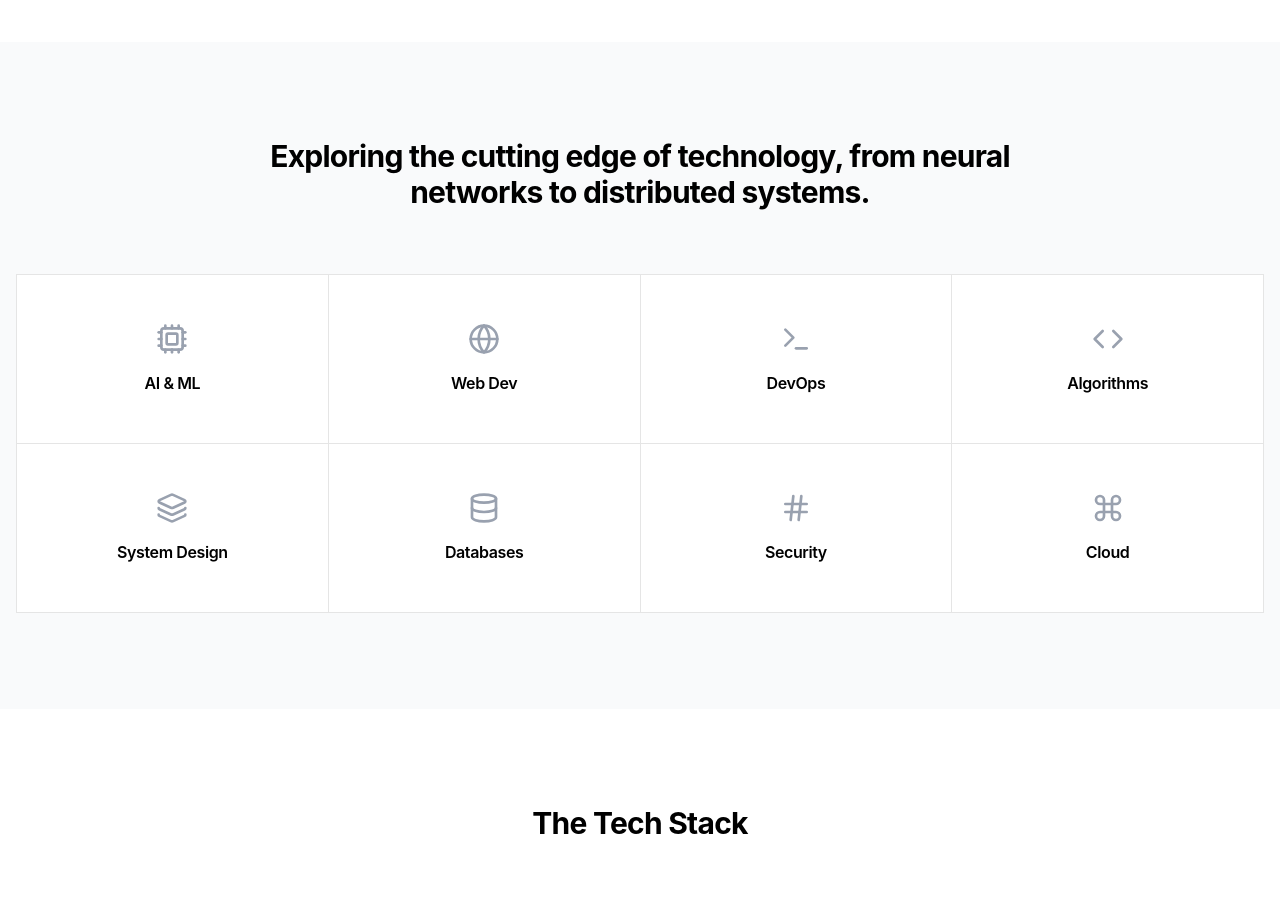
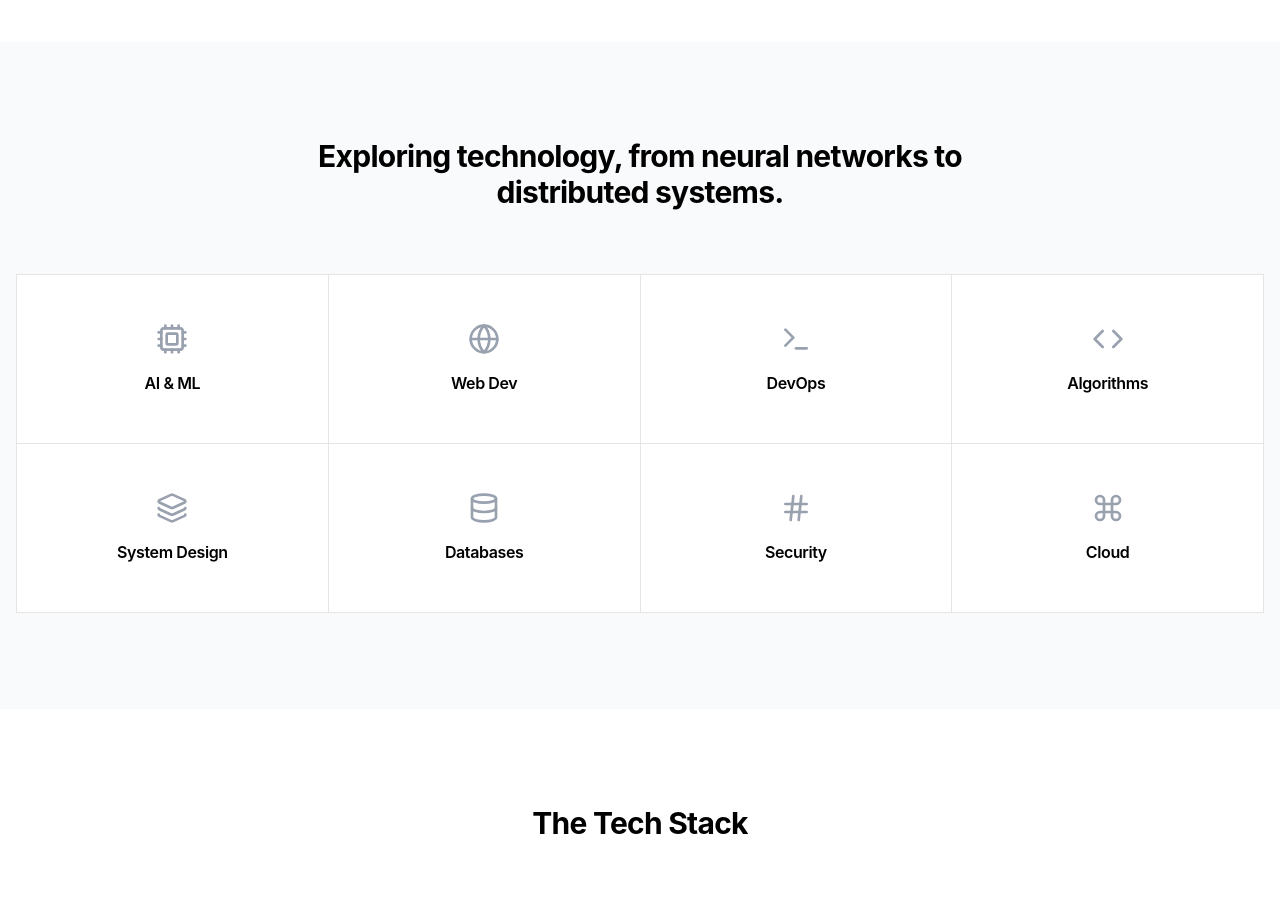
Before and after one commit to dwedigital/curly-brackets-site, a Next.js app: page / in a window 1280 px wide. Shown: the part 1160-2063 px from the top of the page. Built offline with nearby package versions, Linux system fonts and the light colour scheme.

Commit message:
updated content

```diff
--- a/src/app/components/FeatureGrid.tsx
+++ b/src/app/components/FeatureGrid.tsx
@@ -17,7 +17,7 @@ export default function FeatureGrid() {
             <div className="container mx-auto px-4">
                 <div className="max-w-3xl mx-auto text-center mb-16">
                     <h2 className="text-3xl font-bold tracking-tight">
-                        Exploring the cutting edge of technology, from neural networks to distributed systems.
+                        Exploring technology, from neural networks to distributed systems.
                     </h2>
                 </div>
                 <div className="grid grid-cols-2 md:grid-cols-4 gap-px bg-gray-200 border border-gray-200">
```
